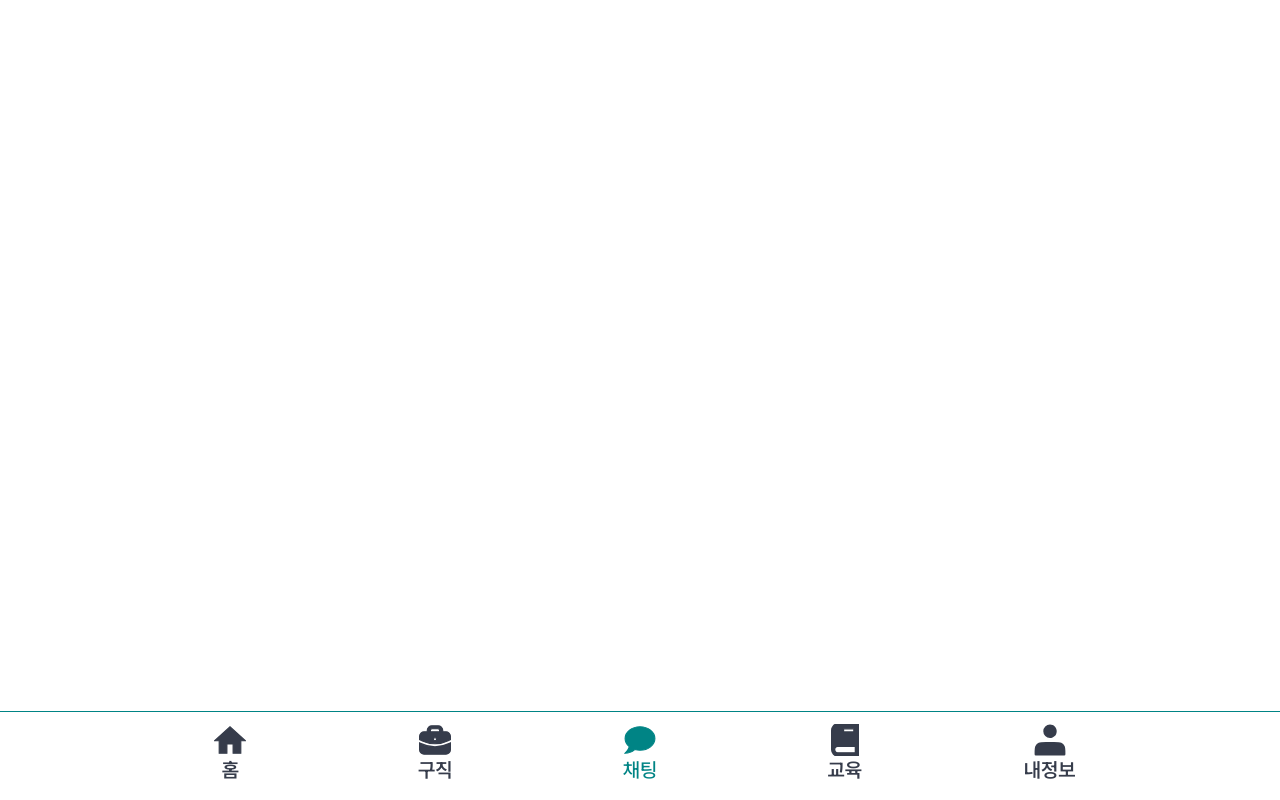
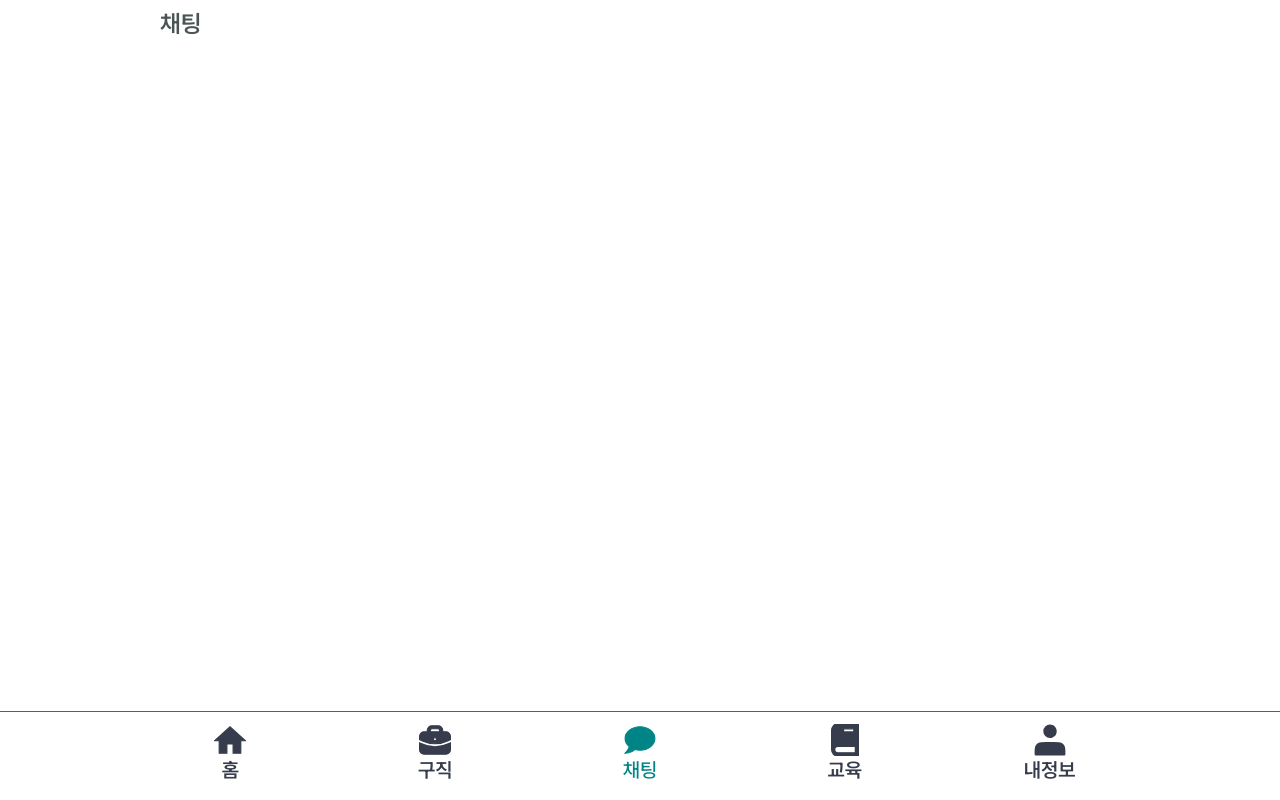
Before and after one commit to hana-harmoney/frontend, a Next.js app: page /chat in a window 1280 px wide. Built offline with nearby package versions, Linux system fonts and the light colour scheme.

Commit message:
[#2] feat: 헤더 구현

```diff
--- /dev/null
+++ b/src/app/chat/layout.tsx
@@ -0,0 +1,14 @@
+import Header from '@/components/common/header';
+
+export default function ChatLayout({
+  children,
+}: {
+  children: React.ReactNode;
+}) {
+  return (
+    <div>
+      <Header title="채팅" centerTitle={false} showBackButton={false} />
+      {children}
+    </div>
+  );
+}
--- /dev/null
+++ b/src/app/education/layout.tsx
@@ -0,0 +1,14 @@
+import Header from '@/components/common/header';
+
+export default function EducationLayout({
+  children,
+}: {
+  children: React.ReactNode;
+}) {
+  return (
+    <div>
+      <Header title="교육" centerTitle={false} showBackButton={false} />
+      {children}
+    </div>
+  );
+}
--- /dev/null
+++ b/src/app/home/layout.tsx
@@ -0,0 +1,14 @@
+import Header from '@/components/common/header';
+
+export default function HomeLayout({
+  children,
+}: {
+  children: React.ReactNode;
+}) {
+  return (
+    <div>
+      <Header title="홈" centerTitle={false} showBackButton={false} />
+      {children}
+    </div>
+  );
+}
--- /dev/null
+++ b/src/app/jobs/layout.tsx
@@ -0,0 +1,14 @@
+import Header from '@/components/common/header';
+
+export default function JobsLayout({
+  children,
+}: {
+  children: React.ReactNode;
+}) {
+  return (
+    <div>
+      <Header title="구직" centerTitle={false} showBackButton={false} />
+      {children}
+    </div>
+  );
+}
--- /dev/null
+++ b/src/app/profile/layout.tsx
@@ -0,0 +1,14 @@
+import Header from '@/components/common/header';
+
+export default function ProfileLayout({
+  children,
+}: {
+  children: React.ReactNode;
+}) {
+  return (
+    <div>
+      <Header title="내 정보" centerTitle={false} showBackButton={false} />
+      {children}
+    </div>
+  );
+}
--- /dev/null
+++ b/src/components/common/header.tsx
@@ -0,0 +1,97 @@
+'use client';
+
+import { useRouter } from 'next/navigation';
+import clsx from 'clsx';
+import { PropsWithChildren, useEffect, useState } from 'react';
+import LeftArrow from '@/assets/icons/left_arrow.svg';
+
+type Props = {
+  title: string;
+  centerTitle?: boolean;
+  showBackButton?: boolean;
+  scrollHide?: boolean;
+  color?: 'white' | 'black';
+  className?: string;
+};
+
+const BackButton = ({ color }: { color: 'white' | 'black' }) => {
+  const router = useRouter();
+
+  return (
+    <button
+      className="z-10 cursor-pointer px-4 py-4"
+      type="button"
+      onClick={() => router.back()}
+    >
+      <LeftArrow
+        className={clsx(
+          'size-4 stroke-black stroke-[0.1rem]',
+          color === 'black' ? 'stroke-black' : 'stroke-white',
+        )}
+      />
+    </button>
+  );
+};
+
+export default function Header({
+  title,
+  centerTitle = true,
+  showBackButton = true,
+  scrollHide = true,
+  color = 'black',
+  className,
+  children,
+}: PropsWithChildren<Props>) {
+  const [show, setShow] = useState(true);
+  const [lastScrollY, setLastScrollY] = useState(0);
+
+  useEffect(() => {
+    if (!scrollHide) return;
+
+    const handleScroll = () => {
+      const currentScrollY = window.scrollY;
+
+      if (currentScrollY > lastScrollY && currentScrollY > 0) {
+        // 아래로 스크롤: 헤더 숨김
+        setShow(false);
+      } else {
+        // 위로 스크롤: 헤더 보여줌
+        setShow(true);
+      }
+
+      setLastScrollY(currentScrollY);
+    };
+
+    window.addEventListener('scroll', handleScroll);
+
+    return () => window.removeEventListener('scroll', handleScroll);
+  }, [scrollHide, lastScrollY]);
+
+  return (
+    <header>
+      <div className="h-12"></div>
+      <div
+        className={clsx(
+          'bg-background fixed top-0 left-0 z-10 w-full transition-transform duration-300',
+          scrollHide ? (show ? 'translate-y-0' : '-translate-y-full') : '',
+          className,
+        )}
+      >
+        <div className="frame-container relative flex h-12 items-center">
+          {showBackButton && <BackButton color={color} />}
+
+          <h1
+            className={clsx(
+              'absolute right-0 left-0 text-2xl font-semibold',
+              centerTitle ? 'text-center' : 'pl-8 text-left',
+              color === 'black' ? 'text-text-primary' : 'text-white',
+            )}
+          >
+            {title}
+          </h1>
+          <div className="absolute right-0">{children}</div>
+        </div>
+      </div>
+    </header>
+  );
+}
```
Also changed, not shown: src/assets/icons/left_arrow.svg (added).
